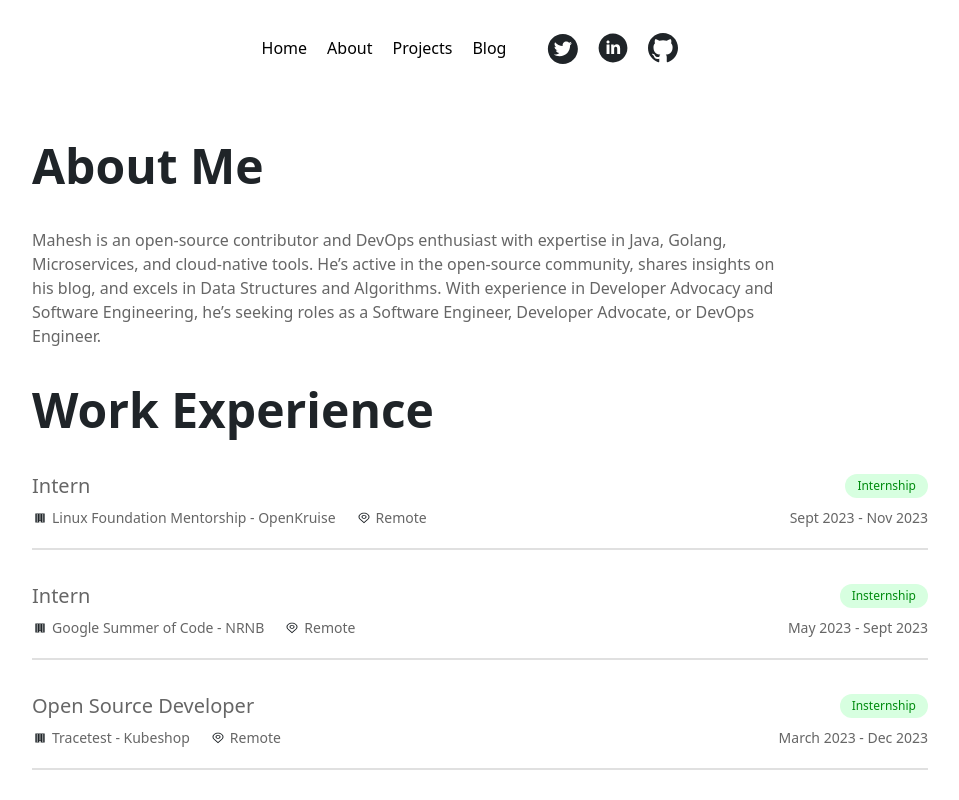
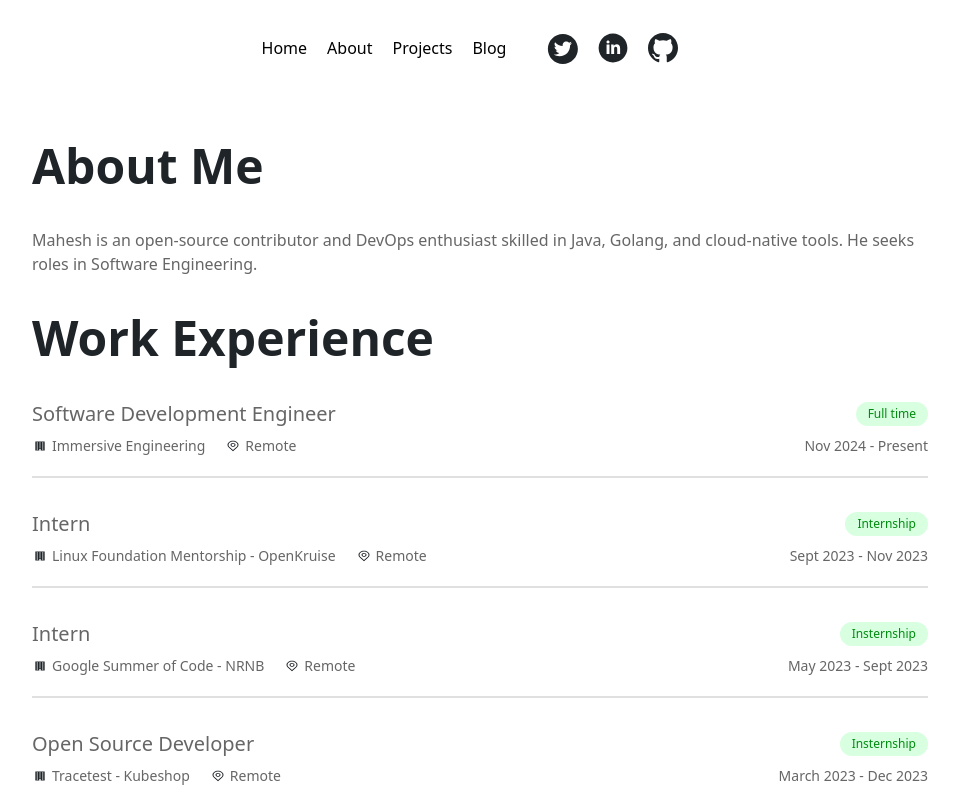
Before and after one commit to maheshkasabe/maheshkasabe.github.io, a React (Create React App) app: page /about in a window 1280 px wide. Shown: the top 800 px of the page, without its empty margins (160-1119 px from the left). Built offline with nearby package versions, Linux system fonts and the light colour scheme.

Commit message:
basic changed

```diff
--- a/src/Details.js
+++ b/src/Details.js
@@ -10,13 +10,14 @@
 import projectImage5 from "./assets/projects/project5.png";
 import projectImage6 from "./assets/projects/project6.png";
 import projectImage7 from "./assets/projects/project7.png";
+import projectImage8 from "./assets/projects/project8.png";
 
 // Enter your Personal Details here
 export const personalDetails = {
   name: "Mahesh",
   tagline: "I turn ideas into real life products.",
   img: profile,
-  about: `Mahesh is an open-source contributor and DevOps enthusiast with expertise in Java, Golang, Microservices, and cloud-native tools. He’s active in the open-source community, shares insights on his blog, and excels in Data Structures and Algorithms. With experience in Developer Advocacy and Software Engineering, he’s seeking roles as a Software Engineer, Developer Advocate, or DevOps Engineer.`,
+  about: `Mahesh is an open-source contributor and DevOps enthusiast skilled in Java, Golang, and cloud-native tools. He seeks roles in Software Engineering.`,
 };
 
 // Enter your Social Media URLs here
@@ -29,6 +30,13 @@
 
 // Enter your Work Experience here
 export const workDetails = [
+  {
+    Position: "Software Development Engineer",
+    Company: `Immersive Engineering`,
+    Location: "Remote",
+    Type: "Full time",
+    Duration: "Nov 2024 - Present",
+  },
   {
     Position: "Intern",
     Company: `Linux Foundation Mentorship - OpenKruise`,
@@ -87,6 +95,14 @@
 // Enter your Project Details here
 export const projectDetails = [
   {
+    title: "Starta",
+    image: projectImage8,
+    description: `Starts is a platfrom where you can create your saas application within a month.`,
+    techstack: "NextJs , Typescript, TailwindCSS",
+    previewLink: "https://startaapp.sbs/",
+    githubLink: "https://github.com/maheshkasabe/",
+  },
+  {
     title: "SaasLauncher",
     image: projectImage1,
     description: `SaasLauncher is a platfrom where you can launch your SaaS application in a few clicks.`,
--- a/src/Pages/About.js
+++ b/src/Pages/About.js
@@ -9,7 +9,7 @@
         <h1 className="text-2xl text-dark-heading dark:text-light-heading md:text-4xl xl:text-5xl xl:leading-tight font-bold">
           About Me
         </h1>
-        <p className="text-content py-8 lg:max-w-3xl">{personalDetails.about}</p>
+        <p className="text-content py-8 lg:max-w-7xl">{personalDetails.about}</p>
       </section>
       <section>
         <h1 className="text-2xl text-dark-heading dark:text-light-heading md:text-4xl xl:text-5xl xl:leading-tight font-bold">
```
Also changed, not shown: src/assets/profile.png, src/assets/projects/project8.png (added).
